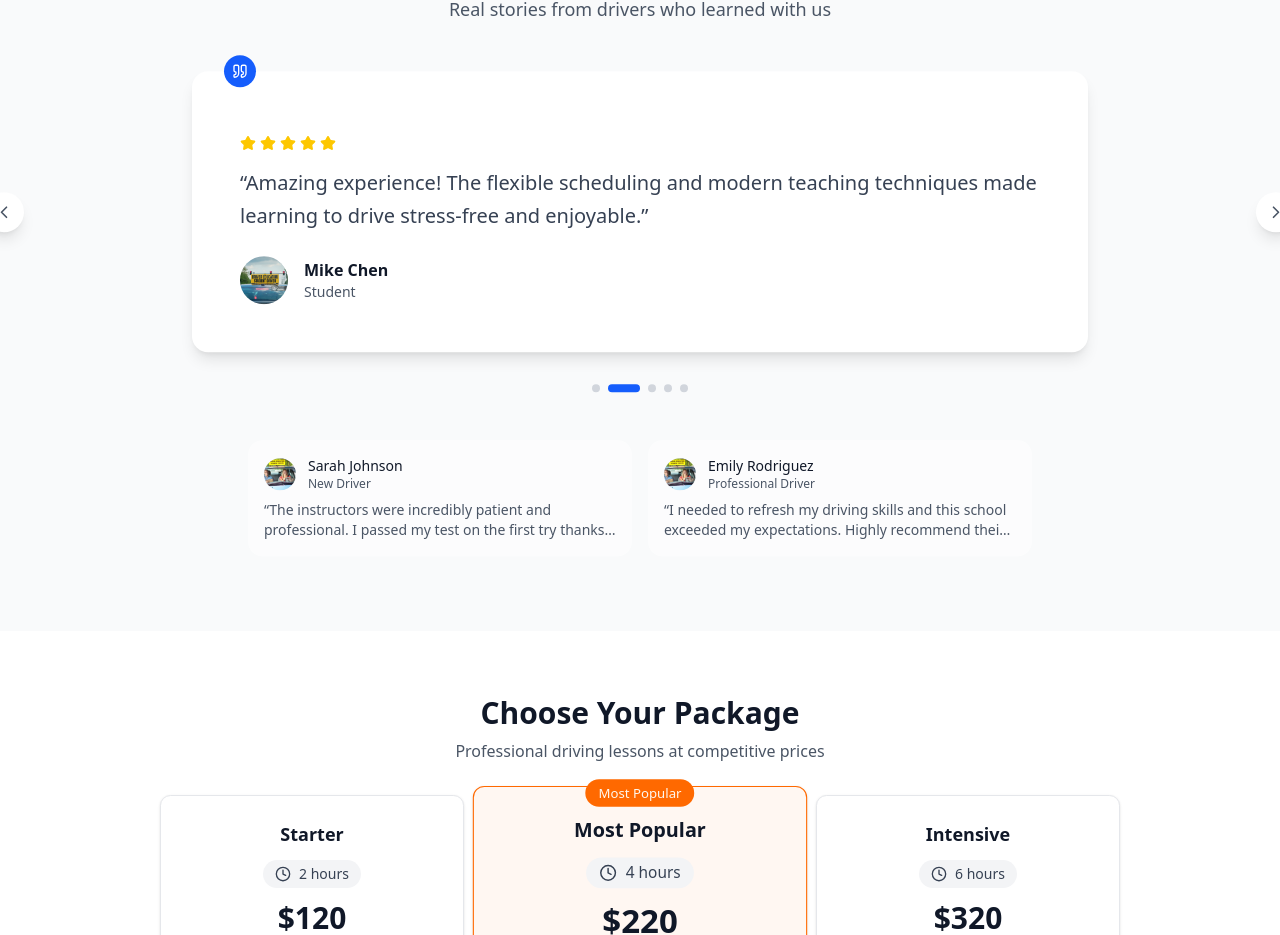
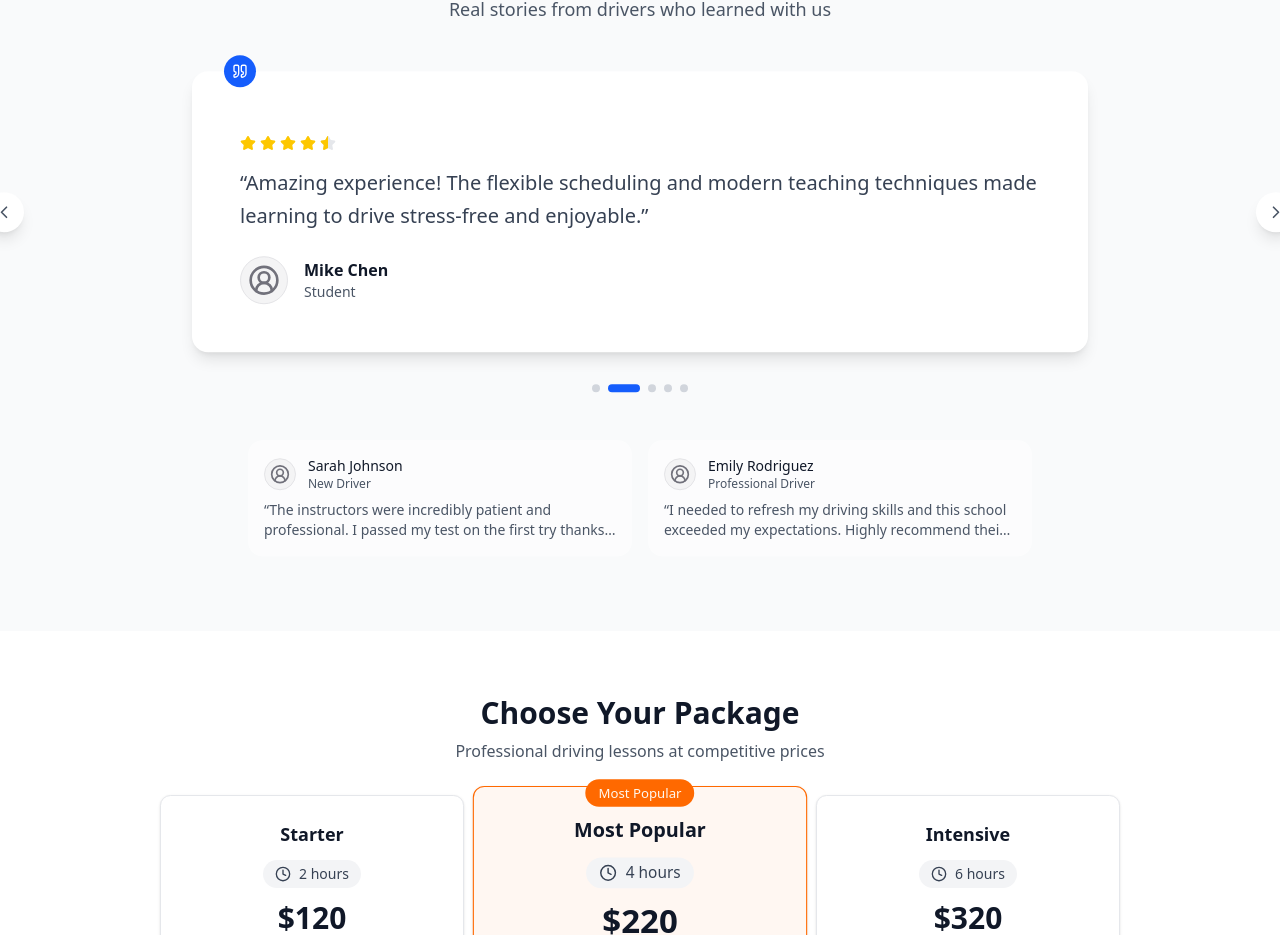
Before and after one commit to team-virtura-tech/easy-ca-driving-school, a Next.js app: page / in a window 1280 px wide. Shown: the part 1077-2012 px from the top of the page. Built offline with nearby package versions, Linux system fonts and the light colour scheme.

Commit message:
[PATCH] updates on revies page for icons (#39)
Co-authored-by: jainil04 <33036617+jainil04@users.noreply.github.com>

```diff
--- a/src/components/custom/pricing/ModernPricingHero.tsx
+++ b/src/components/custom/pricing/ModernPricingHero.tsx
@@ -93,6 +93,7 @@ export const ModernPricingHero = ({
           >
             {stats.map((stat, index) => {
               const Icon = stat.icon;
+              const isStarIcon = stat.icon === Star;
               return (
                 <motion.div
                   key={index}
@@ -102,7 +103,15 @@ export const ModernPricingHero = ({
                   className="group"
                 >
                   <div className="rounded-2xl border border-orange-200/50 bg-white/80 backdrop-blur-sm p-6 shadow-lg transition-all duration-300 hover:bg-white hover:border-primary/30 hover:shadow-xl hover:shadow-primary/10 dark:border-orange-800/30 dark:bg-gray-800/60 dark:hover:bg-gray-800/80 dark:hover:border-primary/40 dark:shadow-2xl">
-                    <Icon className="mx-auto mb-3 h-8 w-8 text-gray-600 transition-colors group-hover:text-primary dark:text-gray-400 dark:group-hover:text-primary" />
+                    <Icon
+                      className={cn(
+                        'mx-auto mb-3 h-8 w-8 transition-colors',
+                        isStarIcon
+                          ? 'text-amber-400 group-hover:text-amber-500 dark:text-amber-400 dark:group-hover:text-amber-300'
+                          : 'text-gray-600 group-hover:text-primary dark:text-gray-400 dark:group-hover:text-primary'
+                      )}
+                      fill={isStarIcon ? 'currentColor' : 'none'}
+                    />
                     <div className="text-2xl font-bold sm:text-3xl text-gray-900 dark:text-white">
                       {stat.label}
                     </div>
--- a/src/components/custom/reviews/MasonryWall.tsx
+++ b/src/components/custom/reviews/MasonryWall.tsx
@@ -2,8 +2,7 @@
 
 import type { Testimonial } from '@/app/reviews/page.tsx';
 import { motion } from 'framer-motion';
-import { Quote, Star } from 'lucide-react';
-import Image from 'next/image';
+import { CircleUserRound, Quote, Star } from 'lucide-react';
 
 function Stars({ rating }: { rating: number }) {
   return (
@@ -11,13 +10,34 @@ function Stars({ rating }: { rating: number }) {
       className="flex items-center gap-0.5"
       aria-label={`${rating} out of 5 stars`}
     >
-      {Array.from({ length: 5 }).map((_, i) => (
-        <Star
-          key={i}
-          className={`size-4 ${i < rating ? 'text-amber-400' : 'text-muted-foreground/40'}`}
-          fill={i < rating ? 'currentColor' : 'none'}
-        />
-      ))}
+      {Array.from({ length: 5 }).map((_, i) => {
+        const isFilled = i < Math.floor(rating);
+        const isHalf = i === Math.floor(rating) && rating % 1 !== 0;
+
+        if (isHalf) {
+          return (
+            <div key={i} className="relative size-4">
+              <Star className="size-4 text-muted-foreground/40" fill="none" />
+              <div
+                className="absolute inset-0 overflow-hidden"
+                style={{ width: '50%' }}
+              >
+                <Star className="size-4 text-amber-400" fill="currentColor" />
+              </div>
+            </div>
+          );
+        }
+
+        return (
+          <Star
+            key={i}
+            className={`size-4 ${
+              isFilled ? 'text-amber-400' : 'text-muted-foreground/40'
+            }`}
+            fill={isFilled ? 'currentColor' : 'none'}
+          />
+        );
+      })}
     </div>
   );
 }
@@ -40,13 +60,8 @@ export const MasonryWall = ({
         >
           {/* Header */}
           <div className="flex items-start gap-3">
-            <div className="relative h-12 w-12 overflow-hidden rounded-full border bg-muted">
-              <Image
-                src={t.avatar}
-                alt={`${t.name} avatar`}
-                fill
-                className="object-cover"
-              />
+            <div className="flex h-12 w-12 items-center justify-center rounded-full border bg-muted">
+              <CircleUserRound className="h-8 w-8 text-muted-foreground" />
             </div>
             <div className="flex-1">
               <div className="flex items-center justify-between gap-2">
--- a/src/components/custom/reviews/ReviewsCarousel.tsx
+++ b/src/components/custom/reviews/ReviewsCarousel.tsx
@@ -1,8 +1,13 @@
 'use client';
 import type { Testimonial } from '@/app/reviews/page.tsx';
 import { motion } from 'framer-motion';
-import { ChevronLeft, ChevronRight, Quote, Star } from 'lucide-react';
-import Image from 'next/image';
+import {
+  ChevronLeft,
+  ChevronRight,
+  CircleUserRound,
+  Quote,
+  Star,
+} from 'lucide-react';
 import { useEffect, useRef, useState } from 'react';
 
 function Stars({ rating }: { rating: number }) {
@@ -11,13 +16,34 @@ function Stars({ rating }: { rating: number }) {
       className="flex items-center gap-0.5"
       aria-label={`${rating} out of 5 stars`}
     >
-      {Array.from({ length: 5 }).map((_, i) => (
-        <Star
-          key={i}
-          className={`size-4 ${i < rating ? 'text-yellow-500' : 'text-muted-foreground/40'}`}
-          fill={i < rating ? 'currentColor' : 'none'}
-        />
-      ))}
+      {Array.from({ length: 5 }).map((_, i) => {
+        const isFilled = i < Math.floor(rating);
+        const isHalf = i === Math.floor(rating) && rating % 1 !== 0;
+
+        if (isHalf) {
+          return (
+            <div key={i} className="relative size-4">
+              <Star className="size-4 text-muted-foreground/40" fill="none" />
+              <div
+                className="absolute inset-0 overflow-hidden"
+                style={{ width: '50%' }}
+              >
+                <Star className="size-4 text-yellow-500" fill="currentColor" />
+              </div>
+            </div>
+          );
+        }
+
+        return (
+          <Star
+            key={i}
+            className={`size-4 ${
+              isFilled ? 'text-yellow-500' : 'text-muted-foreground/40'
+            }`}
+            fill={isFilled ? 'currentColor' : 'none'}
+          />
+        );
+      })}
     </div>
   );
 }
@@ -79,13 +105,8 @@ export const ReviewsCarousel = ({
                     className="h-full rounded-2xl border bg-card p-5 shadow-sm hover:shadow-md transition-shadow"
                   >
                     <div className="flex items-start gap-3">
-                      <div className="relative h-12 w-12 overflow-hidden rounded-full border bg-muted">
-                        <Image
-                          src={t.avatar}
-                          alt={`${t.name} avatar`}
-                          fill
-                          className="object-cover"
-                        />
+                      <div className="flex h-12 w-12 items-center justify-center rounded-full border bg-muted">
+                        <CircleUserRound className="h-8 w-8 text-muted-foreground" />
                       </div>
                       <div className="flex-1">
                         <div className="flex items-center justify-between">
--- a/src/components/custom/testimonialsCarousel/testimonialsCarousel.tsx
+++ b/src/components/custom/testimonialsCarousel/testimonialsCarousel.tsx
@@ -2,8 +2,13 @@
 
 import { cn } from '@/lib/utils';
 import { motion, useReducedMotion } from 'framer-motion';
-import { ChevronLeft, ChevronRight, Quote, Star } from 'lucide-react';
-import Image from 'next/image';
+import {
+  ChevronLeft,
+  ChevronRight,
+  CircleUserRound,
+  Quote,
+  Star,
+} from 'lucide-react';
 import { useCallback, useEffect, useState } from 'react';
 
 export type Testimonial = {
@@ -33,7 +38,7 @@ const defaultTestimonials: Testimonial[] = [
     avatar: '/images/landing/student-driving.jpg',
     content:
       'Amazing experience! The flexible scheduling and modern teaching techniques made learning to drive stress-free and enjoyable.',
-    rating: 5,
+    rating: 4.5,
   },
   {
     id: '3',
@@ -51,7 +56,7 @@ const defaultTestimonials: Testimonial[] = [
     avatar: '/images/landing/student-driving.jpg',
     content:
       'The best driving school in the area! Their safety-first approach and comprehensive curriculum gave me confidence on the road.',
-    rating: 5,
+    rating: 4.5,
   },
   {
     id: '5',
@@ -103,78 +108,76 @@ export const TestimonialsCarousel = ({
     return () => clearInterval(interval);
   }, [autoPlay, autoPlayInterval, nextTestimonial]);
 
-  // Function to get initials from name
-  const getInitials = (name: string) => {
-    return name
-      .split(' ')
-      .map((word) => word.charAt(0))
-      .join('')
-      .toUpperCase();
-  };
-
-  // Avatar component with fallback to initials
+  // Avatar component using CircleUserRound icon
   const Avatar = ({
-    src,
-    alt,
-    name,
     size = 'md',
   }: {
-    src: string;
-    alt: string;
-    name: string;
+    src?: string;
+    alt?: string;
+    name?: string;
     size?: 'sm' | 'md' | 'lg';
   }) => {
-    const [imageError, setImageError] = useState(false);
     const sizeClasses = {
-      sm: 'h-8 w-8 text-xs',
-      md: 'h-12 w-12 text-sm',
-      lg: 'h-16 w-16 text-lg',
+      sm: 'h-8 w-8',
+      md: 'h-12 w-12',
+      lg: 'h-16 w-16',
     };
 
-    if (imageError) {
-      return (
-        <div
-          className={cn(
-            'flex items-center justify-center rounded-full bg-blue-600 text-white font-semibold',
-            sizeClasses[size]
-          )}
-        >
-          {getInitials(name)}
-        </div>
-      );
-    }
+    const iconSizeClasses = {
+      sm: 'h-5 w-5',
+      md: 'h-8 w-8',
+      lg: 'h-10 w-10',
+    };
 
     return (
       <div
         className={cn(
-          'relative overflow-hidden rounded-full bg-gray-200 dark:bg-gray-700',
+          'flex items-center justify-center rounded-full border bg-muted',
           sizeClasses[size]
         )}
       >
-        <Image
-          src={src}
-          alt={alt}
-          fill
-          className="object-cover"
-          sizes={size === 'sm' ? '32px' : size === 'md' ? '48px' : '64px'}
-          onError={() => setImageError(true)}
+        <CircleUserRound
+          className={cn('text-muted-foreground', iconSizeClasses[size])}
         />
       </div>
     );
   };
 
   const renderStars = (rating: number) => {
-    return Array.from({ length: 5 }, (_, i) => (
-      <Star
-        key={i}
-        className={cn(
-          'h-4 w-4',
-          i < rating
-            ? 'fill-yellow-400 text-yellow-400'
-            : 'fill-gray-200 text-gray-200'
-        )}
-      />
-    ));
+    return (
+      <div className="flex items-center gap-1">
+        {Array.from({ length: 5 }, (_, i) => {
+          const isFilled = i < Math.floor(rating);
+          const isHalf = i === Math.floor(rating) && rating % 1 !== 0;
+
+          if (isHalf) {
+            return (
+              <div key={i} className="relative h-4 w-4">
+                <Star className="h-4 w-4 fill-gray-200 text-gray-200" />
+                <div
+                  className="absolute inset-0 overflow-hidden"
+                  style={{ width: '50%' }}
+                >
+                  <Star className="h-4 w-4 fill-yellow-400 text-yellow-400" />
+                </div>
+              </div>
+            );
+          }
+
+          return (
+            <Star
+              key={i}
+              className={cn(
+                'h-4 w-4',
+                isFilled
+                  ? 'fill-yellow-400 text-yellow-400'
+                  : 'fill-gray-200 text-gray-200'
+              )}
+            />
+          );
+        })}
+      </div>
+    );
   };
 
   return (
@@ -242,12 +245,7 @@ export const TestimonialsCarousel = ({
 
                 {/* Author */}
                 <div className="flex items-center gap-4">
-                  <Avatar
-                    src={testimonials[currentIndex].avatar}
-                    alt={testimonials[currentIndex].name}
-                    name={testimonials[currentIndex].name}
-                    size="md"
-                  />
+                  <Avatar size="md" />
                   <div>
                     <div className="font-semibold text-gray-900 dark:text-white">
                       {testimonials[currentIndex].name}
@@ -320,12 +318,7 @@ export const TestimonialsCarousel = ({
                   transition={{ duration: 0.3, ease: 'easeOut' }}
                 >
                   <div className="flex items-center gap-3 mb-2">
-                    <Avatar
-                      src={testimonial.avatar}
-                      alt={testimonial.name}
-                      name={testimonial.name}
-                      size="sm"
-                    />
+                    <Avatar size="sm" />
                     <div>
                       <div className="text-sm font-medium text-gray-900 dark:text-white">
                         {testimonial.name}
```
Also changed, not shown: src/app/reviews/page.tsx (+7 -46 lines).
